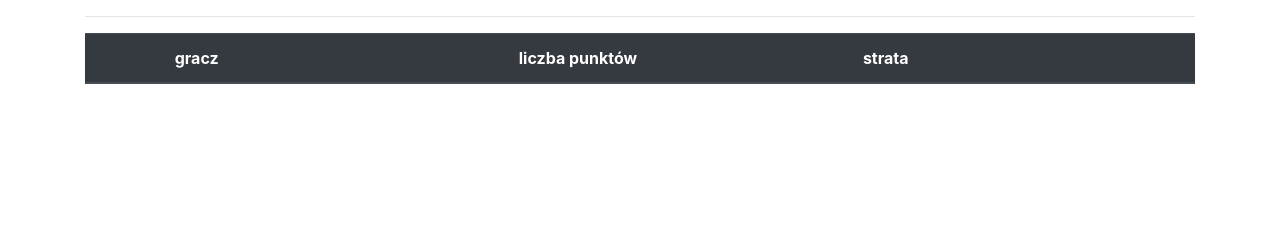
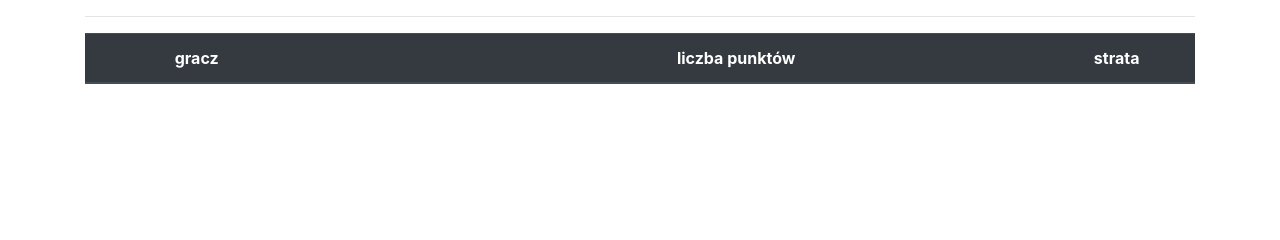
Before and after one commit to pklimczu/GeoGuesserScoreboard, a Flask app: template app/templates/game/game_details.html in a window 1280 px wide. Shown: the part 167-407 px from the top of the page. Run offline with Flask 2, Linux system fonts and the light colour scheme; the template is opened without the code that fills it, so the values that code supplies are empty; some libraries are stand-ins or nearby versions.

Commit message:
Added number of players that participated in game. Some UI improvements

```diff
--- a/app/templates/game/game_details.html
+++ b/app/templates/game/game_details.html
@@ -7,6 +7,16 @@
     .first-place td {
         font-weight: bold;
         background-color: {% if g.navbar_bg is defined %}{{ g.navbar_bg }}{% else %}#E00024{% endif %}50;
+    }
+
+    td.numbers, th.numbers {
+        text-align: right;
+        padding-right: 5%;
+    }
+
+    td.numbers {
+        font-family: monospace;
+        font-size: 13pt;
     }
 </style>
 {% endblock %}
@@ -18,8 +28,8 @@
         <tr>
             <th style="width: 7%;"></th>
             <th style="width: 31%;">gracz</th>
-            <th style="width: 31%;">liczba punktów</th>
-            <th style="width: 31%;">strata</th>
+            <th style="width: 31%;" class="numbers">liczba punktów</th>
+            <th style="width: 31%;" class="numbers">strata</th>
         </tr>
     </thead>
     <tbody>
@@ -32,10 +42,10 @@
             <td>
                 {{ player.username }}
             </td>
-            <td>
+            <td class="numbers">
                 {{ player.score }}
             </td>
-            <td>
+            <td class="numbers">
                 {{ player.lost }}
             </td>
         </tr>
```
Also changed, not shown: app/result.py (+6 -2 lines), app/templates/result/winners.html (+25 -4 lines).
